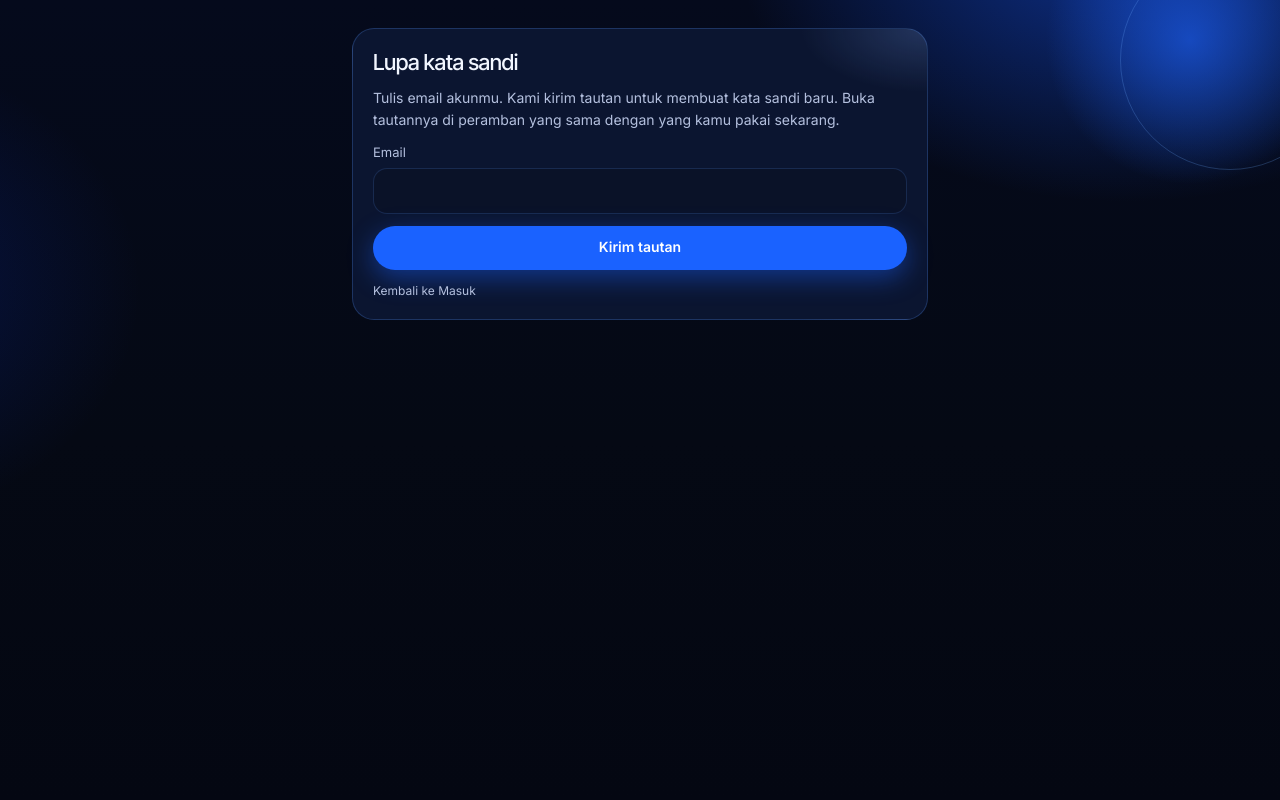
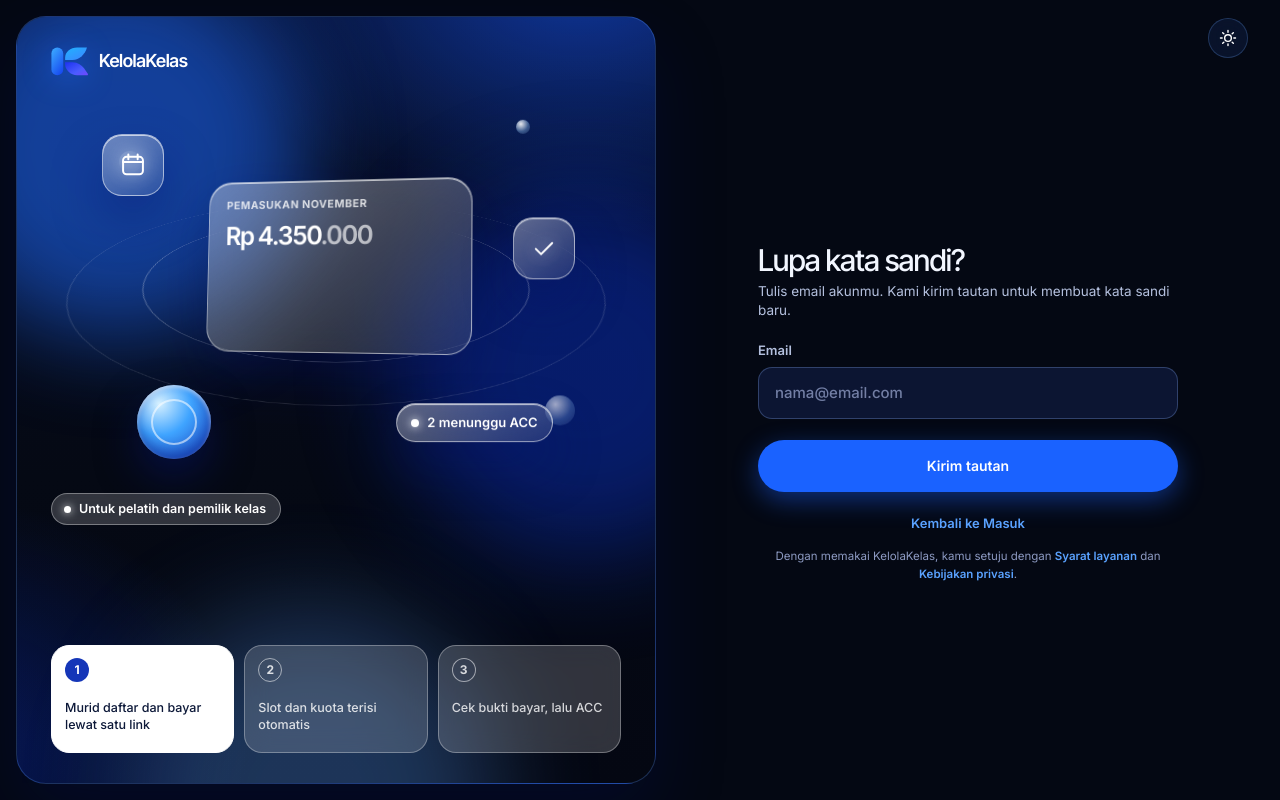
Before and after one commit to ferdyansyahwal3-sys/Kelolakelas, a Next.js app: page /lupa-sandi in a window 1280 px wide. Built offline with nearby package versions, Linux system fonts and the light colour scheme.

Commit message:
Lupa/atur kata sandi: tampilan sama dengan Masuk, catat galat kirim reset di log server, rapikan URL Supabase salah isi
Co-Authored-By: Claude Sonnet 5.5 <noreply@anthropic.com>

```diff
--- a/app/(umum)/atur-sandi/FormSandiBaru.tsx
+++ b/app/(umum)/atur-sandi/FormSandiBaru.tsx
@@ -1,33 +1,51 @@
 "use client";
+import Link from "next/link";
 import { useState, useTransition } from "react";
+import { Icon } from "@/components/Icon";
 import { simpanSandiBaru } from "../lupa-sandi/actions";
 
-export function FormSandiBaru({ email }: { email: string }) {
+export function FormSandiBaru() {
   const [sandi, setSandi] = useState("");
   const [ulang, setUlang] = useState("");
+  const [lihat, setLihat] = useState(false);
   const [galat, setGalat] = useState<{ sandi?: string; ulang?: string }>({});
   const [pesan, setPesan] = useState("");
   const [sibuk, mulai] = useTransition();
+  const [selesai, setSelesai] = useState(false);
+  const galatUlang = galat.ulang || pesan;
 
-  function simpan() {
+  function simpan(e: React.FormEvent) {
+    e.preventDefault();
     setPesan(""); setGalat({});
     mulai(async () => {
       const r = await simpanSandiBaru(sandi, ulang);
-      if (r.ok) { window.location.href = `${r.ke}?sandi=baru`; return; }
+      if (r.ok) { setSelesai(true); window.location.href = `${r.ke}?sandi=baru`; return; }
       setPesan(r.pesan); setGalat(r.galat ?? {});
     });
   }
   return (
-    <form onSubmit={(e) => { e.preventDefault(); simpan(); }} noValidate style={{ display: "flex", flexDirection: "column", gap: 12 }}>
-      <p style={{ margin: 0, lineHeight: 1.55 }}>Buat kata sandi baru untuk <b>{email}</b>.</p>
-      <label className="field"><span className="label l2">Kata sandi baru</span>
-        <input type="password" autoComplete="new-password" value={sandi} onChange={(e) => { setSandi(e.target.value); setGalat({}); }} />
-        {galat.sandi && <span className="galat" role="alert">{galat.sandi}</span>}</label>
-      <label className="field"><span className="label l2">Ulangi kata sandi</span>
-        <input type="password" autoComplete="new-password" value={ulang} onChange={(e) => { setUlang(e.target.value); setGalat({}); }} />
-        {galat.ulang && <span className="galat" role="alert">{galat.ulang}</span>}</label>
-      {pesan && <span className="galat" role="alert">{pesan}</span>}
-      <button type="submit" className="btn" disabled={sibuk}>{sibuk ? "Menyimpan…" : "Simpan kata sandi"}</button>
-    </form>
+    <>
+      <form className="auth-form" onSubmit={simpan} noValidate data-status={selesai ? "ok" : sibuk ? "sibuk" : "diam"}>
+        <div className="auth-fld" style={{ "--i": 1 } as React.CSSProperties}>
+          <label className="auth-lbl" htmlFor="baru-sandi">Kata sandi baru</label>
+          <div className="auth-pil" data-salah={galat.sandi ? "ya" : undefined}>
+            <input id="baru-sandi" type={lihat ? "text" : "password"} value={sandi} onChange={(e) => { setSandi(e.target.value); setGalat({}); }} autoComplete="new-password" maxLength={72} placeholder="Kata sandi baru" aria-invalid={galat.sandi ? true : undefined} />
+            <button type="button" className="auth-mata" onClick={() => setLihat((v) => !v)} aria-pressed={lihat} aria-label={lihat ? "Sembunyikan kata sandi" : "Tampilkan kata sandi"}><Icon name={lihat ? "eyeoff" : "eye"} /></button>
+          </div>
+          <div className="auth-gal" data-ada={galat.sandi ? "ya" : "tidak"}><p role={galat.sandi ? "alert" : undefined}>{galat.sandi}</p></div>
+        </div>
+        <div className="auth-fld" style={{ "--i": 2 } as React.CSSProperties}>
+          <label className="auth-lbl" htmlFor="baru-ulang">Ulangi kata sandi</label>
+          <div className="auth-pil" data-salah={galatUlang ? "ya" : undefined}>
+            <input id="baru-ulang" type={lihat ? "text" : "password"} value={ulang} onChange={(e) => { setUlang(e.target.value); setGalat({}); setPesan(""); }} autoComplete="new-password" maxLength={72} placeholder="Ulangi kata sandi" aria-invalid={galatUlang ? true : undefined} />
+          </div>
+          <div className="auth-gal" data-ada={galatUlang ? "ya" : "tidak"}><p role={galatUlang ? "alert" : undefined}>{galatUlang}</p></div>
+        </div>
+        <button type="submit" className="btn auth-btn" disabled={sibuk || selesai} style={{ "--i": 3 } as React.CSSProperties}>
+          <span className="auth-btn-isi">{selesai ? <><Icon name="check" />Tersimpan</> : sibuk ? <><i className="auth-spin" aria-hidden="true" />Menyimpan…</> : "Simpan kata sandi"}</span>
+        </button>
+      </form>
+      <p className="auth-buat" style={{ "--i": 4 } as React.CSSProperties}><Link href="/masuk">Kembali ke Masuk</Link></p>
+    </>
   );
 }
--- a/app/(umum)/atur-sandi/page.tsx
+++ b/app/(umum)/atur-sandi/page.tsx
@@ -1,5 +1,6 @@
 import type { Metadata } from "next";
 import Link from "next/link";
+import { KerangkaAuth } from "@/components/KerangkaAuth";
 import { klienServer } from "@/lib/supabase/server";
 import { FormSandiBaru } from "./FormSandiBaru";
 
@@ -8,19 +9,19 @@ export const dynamic = "force-dynamic";
 
 export default async function AturSandi() {
   const { data } = await klienServer().auth.getUser();
+  if (!data.user) {
+    return (
+      <KerangkaAuth judul="Tautan tidak berlaku" sub="Tautan ini sudah dipakai, sudah kedaluwarsa (berlaku sekitar 1 jam), atau dibuka di peramban lain dari yang kamu pakai saat memintanya.">
+        <div className="auth-form" style={{ "--i": 1 } as React.CSSProperties}>
+          <Link href="/lupa-sandi" className="btn auth-btn">Minta tautan baru</Link>
+        </div>
+        <p className="auth-buat" style={{ "--i": 2 } as React.CSSProperties}><Link href="/masuk">Kembali ke Masuk</Link></p>
+      </KerangkaAuth>
+    );
+  }
   return (
-    <div className="shell">
-      <main className="scroll" style={{ paddingTop: 28 }}>
-        <div className="panel" style={{ padding: 20, display: "flex", flexDirection: "column", gap: 12 }}>
-          <h1 className="title" style={{ color: "var(--panel-text)" }}>Kata sandi baru</h1>
-          {data.user ? <FormSandiBaru email={data.user.email ?? ""} /> : (
-            <>
-              <p style={{ margin: 0, lineHeight: 1.55 }}>Tautan ini sudah kedaluwarsa atau dibuka di peramban lain. Minta tautan baru.</p>
-              <Link href="/lupa-sandi" className="btn">Minta tautan baru</Link>
-            </>
-          )}
-        </div>
-      </main>
-    </div>
+    <KerangkaAuth judul="Kata sandi baru" sub={`Buat kata sandi baru untuk ${data.user.email ?? "akunmu"}.`}>
+      <FormSandiBaru />
+    </KerangkaAuth>
   );
 }
--- a/app/(umum)/lupa-sandi/FormLupaSandi.tsx
+++ b/app/(umum)/lupa-sandi/FormLupaSandi.tsx
@@ -1,27 +1,51 @@
 "use client";
-import { useState, useTransition } from "react";
+import Link from "next/link";
+import { useRef, useState, useTransition } from "react";
 import { kirimResetSandi } from "./actions";
+
+const FORMAT_EMAIL = /^[^\s@]+@[^\s@]+\.[^\s@]+$/;
 
 export function FormLupaSandi() {
   const [email, setEmail] = useState("");
-  const [pesan, setPesan] = useState("");
+  const [galat, setGalat] = useState("");
   const [terkirim, setTerkirim] = useState(false);
   const [sibuk, mulai] = useTransition();
+  const masukan = useRef<HTMLInputElement>(null);
 
-  function kirim() {
-    setPesan("");
+  function kirim(e: React.FormEvent) {
+    e.preventDefault();
+    const g = !email.trim() ? "Isi email kamu." : !FORMAT_EMAIL.test(email.trim()) ? "Format email belum benar." : "";
+    setGalat(g);
+    if (g) { masukan.current?.focus(); return; }
     mulai(async () => {
       const r = await kirimResetSandi(email);
-      if (r.ok) setTerkirim(true); else setPesan(r.pesan);
+      if (r.ok) setTerkirim(true); else setGalat(r.pesan);
     });
   }
-  if (terkirim) return <p role="status" style={{ margin: 0, lineHeight: 1.55 }}>Kalau email itu terdaftar, tautan untuk membuat kata sandi baru sudah dikirim. Cek kotak masuk dan folder spam.</p>;
+
+  if (terkirim) {
+    return (
+      <div className="auth-form" role="status" style={{ "--i": 1 } as React.CSSProperties}>
+        <p className="auth-sub" style={{ textAlign: "center", lineHeight: 1.55 }}>Kalau email itu terdaftar, tautan untuk membuat kata sandi baru sudah dikirim. Cek kotak masuk dan folder spam, lalu buka tautannya di peramban ini juga.</p>
+        <Link href="/masuk" className="btn auth-btn">Kembali ke Masuk</Link>
+      </div>
+    );
+  }
   return (
-    <form onSubmit={(e) => { e.preventDefault(); kirim(); }} noValidate style={{ display: "flex", flexDirection: "column", gap: 12 }}>
-      <label className="field"><span className="label l2">Email</span>
-        <input type="email" autoComplete="email" value={email} onChange={(e) => { setEmail(e.target.value); setPesan(""); }} /></label>
-      {pesan && <span className="galat" role="alert">{pesan}</span>}
-      <button type="submit" className="btn" disabled={sibuk}>{sibuk ? "Mengirim…" : "Kirim tautan"}</button>
-    </form>
+    <>
+      <form className="auth-form" onSubmit={kirim} noValidate data-status={sibuk ? "sibuk" : "diam"}>
+        <div className="auth-fld" style={{ "--i": 1 } as React.CSSProperties}>
+          <label className="auth-lbl" htmlFor="lupa-email">Email</label>
+          <div className="auth-pil" data-salah={galat ? "ya" : undefined}>
+            <input id="lupa-email" ref={masukan} type="email" value={email} onChange={(e) => { setEmail(e.target.value); if (galat) setGalat(""); }} autoComplete="email" inputMode="email" maxLength={120} placeholder="nama@email.com" aria-invalid={galat ? true : undefined} aria-describedby={galat ? "lupa-email-galat" : undefined} />
+          </div>
+          <div className="auth-gal" data-ada={galat ? "ya" : "tidak"}><p id="lupa-email-galat" role={galat ? "alert" : undefined}>{galat}</p></div>
+        </div>
+        <button type="submit" className="btn auth-btn" disabled={sibuk} style={{ "--i": 2 } as React.CSSProperties}>
+          <span className="auth-btn-isi">{sibuk ? <><i className="auth-spin" aria-hidden="true" />Mengirim…</> : <>Kirim tautan</>}</span>
+        </button>
+      </form>
+      <p className="auth-buat" style={{ "--i": 3 } as React.CSSProperties}><Link href="/masuk">Kembali ke Masuk</Link></p>
+    </>
   );
 }
--- a/app/(umum)/lupa-sandi/actions.ts
+++ b/app/(umum)/lupa-sandi/actions.ts
@@ -24,8 +24,9 @@ export async function kirimResetSandi(email: string): Promise<HasilLupa> {
   if (!emailBenar(alamat)) return { ok: false, pesan: "Email belum benar." };
   if (!(await bolehLanjut("lupaSandi"))) return { ok: false, pesan: PESAN_TERLALU_SERING };
   const { error } = await klienServer().auth.resetPasswordForEmail(alamat, { redirectTo: `${asalSitus()}/auth/callback?lanjut=${encodeURIComponent("/atur-sandi")}` });
-  // Batas kirim email dari Supabase disampaikan apa adanya; galat lain disamarkan.
+  // Batas kirim email dari Supabase disampaikan apa adanya; galat lain disamarkan ke pengguna (tidak membocorkan siapa terdaftar) tapi dicatat di log server.
   if (error && (error.code === "over_email_send_rate_limit" || error.status === 429)) return { ok: false, pesan: "Terlalu banyak email terkirim. Coba lagi sebentar lagi." };
+  if (error) console.error("[kirimResetSandi] Supabase menolak permintaan reset sandi:", { status: error.status, code: error.code, pesan: error.message });
   return { ok: true };
 }
 
--- a/app/(umum)/lupa-sandi/page.tsx
+++ b/app/(umum)/lupa-sandi/page.tsx
@@ -1,20 +1,13 @@
 import type { Metadata } from "next";
-import Link from "next/link";
+import { KerangkaAuth } from "@/components/KerangkaAuth";
 import { FormLupaSandi } from "./FormLupaSandi";
 
 export const metadata: Metadata = { title: "Lupa kata sandi · KelolaKelas", robots: { index: false } };
 
 export default function LupaSandi() {
   return (
-    <div className="shell">
-      <main className="scroll" style={{ paddingTop: 28 }}>
-        <div className="panel" style={{ padding: 20, display: "flex", flexDirection: "column", gap: 12 }}>
-          <h1 className="title" style={{ color: "var(--panel-text)" }}>Lupa kata sandi</h1>
-          <p style={{ margin: 0, color: "var(--panel-text-2)", lineHeight: 1.55 }}>Tulis email akunmu. Kami kirim tautan untuk membuat kata sandi baru. Buka tautannya di peramban yang sama dengan yang kamu pakai sekarang.</p>
-          <FormLupaSandi />
-          <Link href="/masuk" className="meta">Kembali ke Masuk</Link>
-        </div>
-      </main>
-    </div>
+    <KerangkaAuth judul="Lupa kata sandi?" sub="Tulis email akunmu. Kami kirim tautan untuk membuat kata sandi baru.">
+      <FormLupaSandi />
+    </KerangkaAuth>
   );
 }
--- /dev/null
+++ b/components/KerangkaAuth.tsx
@@ -0,0 +1,31 @@
+import Link from "next/link";
+import { LogoK } from "@/components/LogoK";
+import { PanelAuth } from "./PanelAuth";
+import { ThemeToggle } from "./ThemeToggle";
+
+/**
+ * Kerangka halaman auth (lupa sandi, sandi baru): sama persis dengan halaman Masuk — latar bercahaya, panel samping di laptop,
+ * logo + tema di atas, kartu kaca di tengah, catatan hukum di bawah. Hanya isi kartunya yang berbeda.
+ */
+export function KerangkaAuth({ judul, sub, children }: { judul: string; sub?: string; children: React.ReactNode }) {
+  return (
+    <div className="shell auth">
+      <div className="auth-latar" aria-hidden="true"><i /><i /><i /></div>
+      <PanelAuth />
+      <main className="auth-main" id="isi">
+        <div className="auth-atas">
+          <div className="auth-logo auth-logo-hp"><LogoK className="auth-tanda" />KelolaKelas</div>
+          <ThemeToggle />
+        </div>
+        <div className="auth-kotak">
+          <div className="auth-kepala" style={{ "--i": 0 } as React.CSSProperties}>
+            <h1 className="auth-h1">{judul}</h1>
+            {sub && <p className="auth-sub">{sub}</p>}
+          </div>
+          {children}
+        </div>
+        <p className="auth-legal auth-legal-luar">Dengan memakai KelolaKelas, kamu setuju dengan <Link href="/syarat">Syarat layanan</Link> dan <Link href="/privasi">Kebijakan privasi</Link>.</p>
+      </main>
+    </div>
+  );
+}
--- a/lib/supabase/server.ts
+++ b/lib/supabase/server.ts
@@ -1,7 +1,7 @@
 import { createServerClient } from "@supabase/ssr";
 import { createClient } from "@supabase/supabase-js";
 import { cookies } from "next/headers";
-import { bacaEnvPublik } from "./env";
+import { bacaEnvPublik, rapikanUrlSupabase } from "./env";
 
 /** Klien server atas nama pengguna yang login (anon key + cookie). RLS tetap berlaku. */
 export function klienServer() {
@@ -21,7 +21,7 @@ export function klienServer() {
  * simpan bukti bayar dari murid tanpa login). Jangan pernah diimpor dari komponen client, dan jangan diberi awalan NEXT_PUBLIC_.
  */
 export function klienAdmin() {
-  const url = process.env.NEXT_PUBLIC_SUPABASE_URL;
+  const url = rapikanUrlSupabase(process.env.NEXT_PUBLIC_SUPABASE_URL ?? "");
   const kunci = process.env.SUPABASE_SERVICE_ROLE_KEY;
   if (!url || !kunci) throw new Error("SUPABASE_SERVICE_ROLE_KEY belum diisi di .env.local");
   // Tanpa cache: pembacaan lewat klien ini (token portal, slot publik, bukti bayar) tidak boleh basi.
```
Also changed, not shown: lib/supabase/env.ts (+6 -1 lines).
